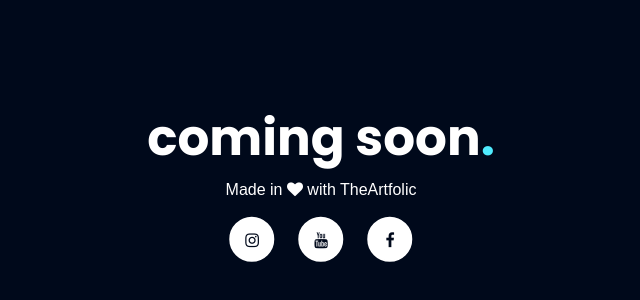
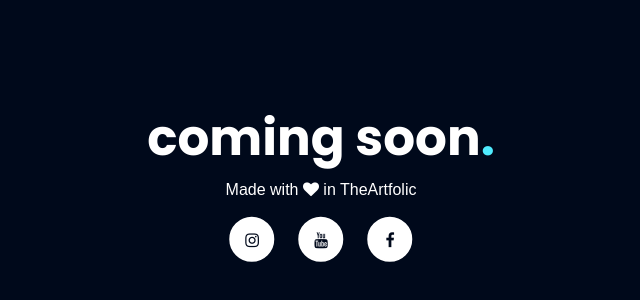
Before and after one commit to harishankarindora/the_artfolic, a plain HTML site: page index.html in a window 1280 px wide. Shown: the part 230-530 px from the top of the page, 319-959 px from the left. Drawn offline with Linux system fonts and the light colour scheme; a web font is replaced by a local one.

Commit message:
correction

```diff
--- a/index.html
+++ b/index.html
@@ -13,7 +13,7 @@
   <body>
     <div class="wrapper">
         <h1>coming soon<span class="dot">.</span></h1>
-        <p>Made in <i class="fa fa-heart" aria-hidden="true"></i> with TheArtfolic</p>
+        <p>Made with <i class="fa fa-heart" aria-hidden="true"></i> in TheArtfolic</p>
         <div class="icons">
           <a href="https://www.instagram.com/the_artfolic/"><i class="fa fa-instagram" aria-hidden="true"></i></a>
           <a href="https://www.youtube.com/channel/UCQ3INvB8V9yNRLz0XLqQtog"><i class="fa fa-youtube" aria-hidden="true"></i></a>
```
